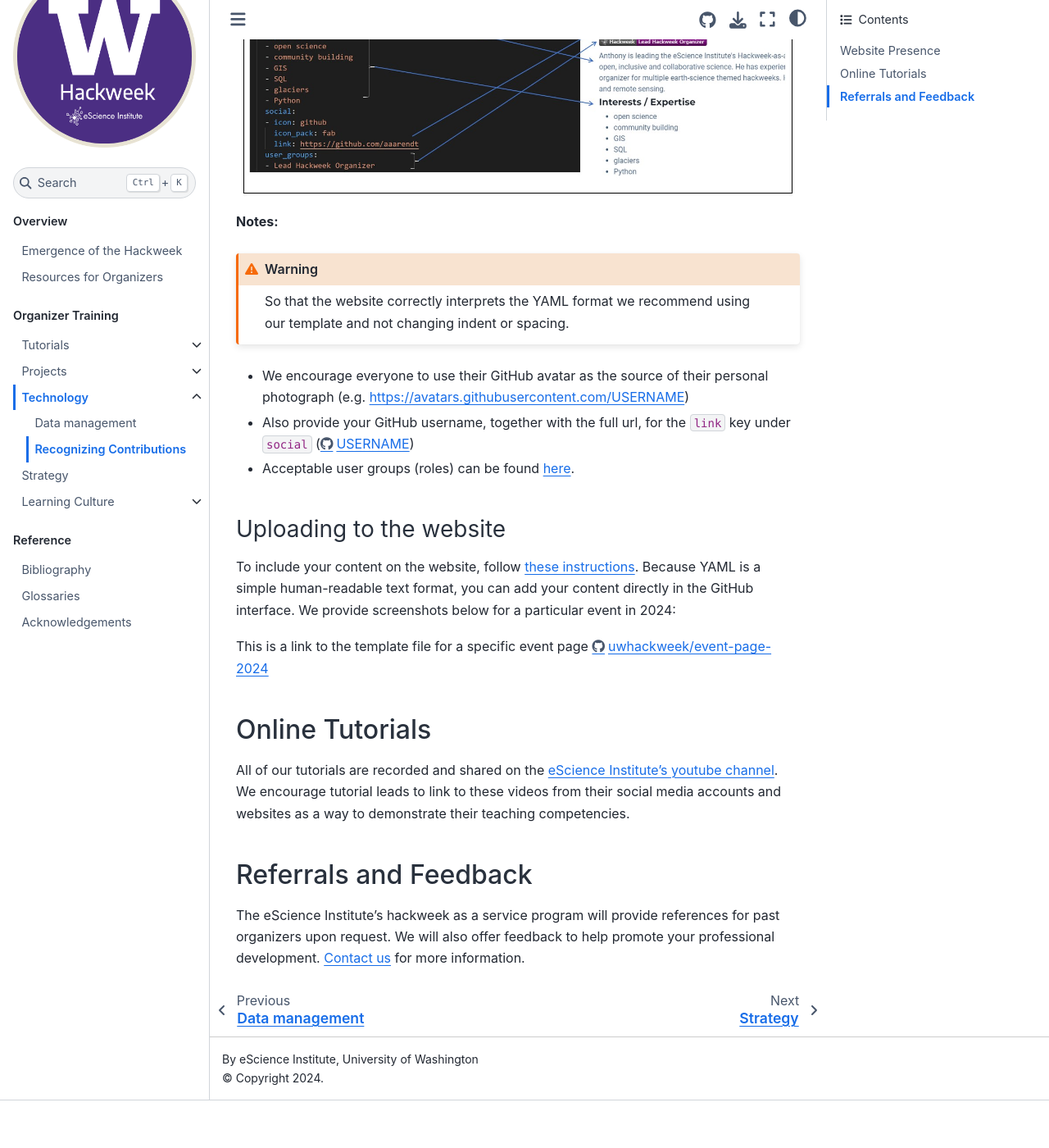
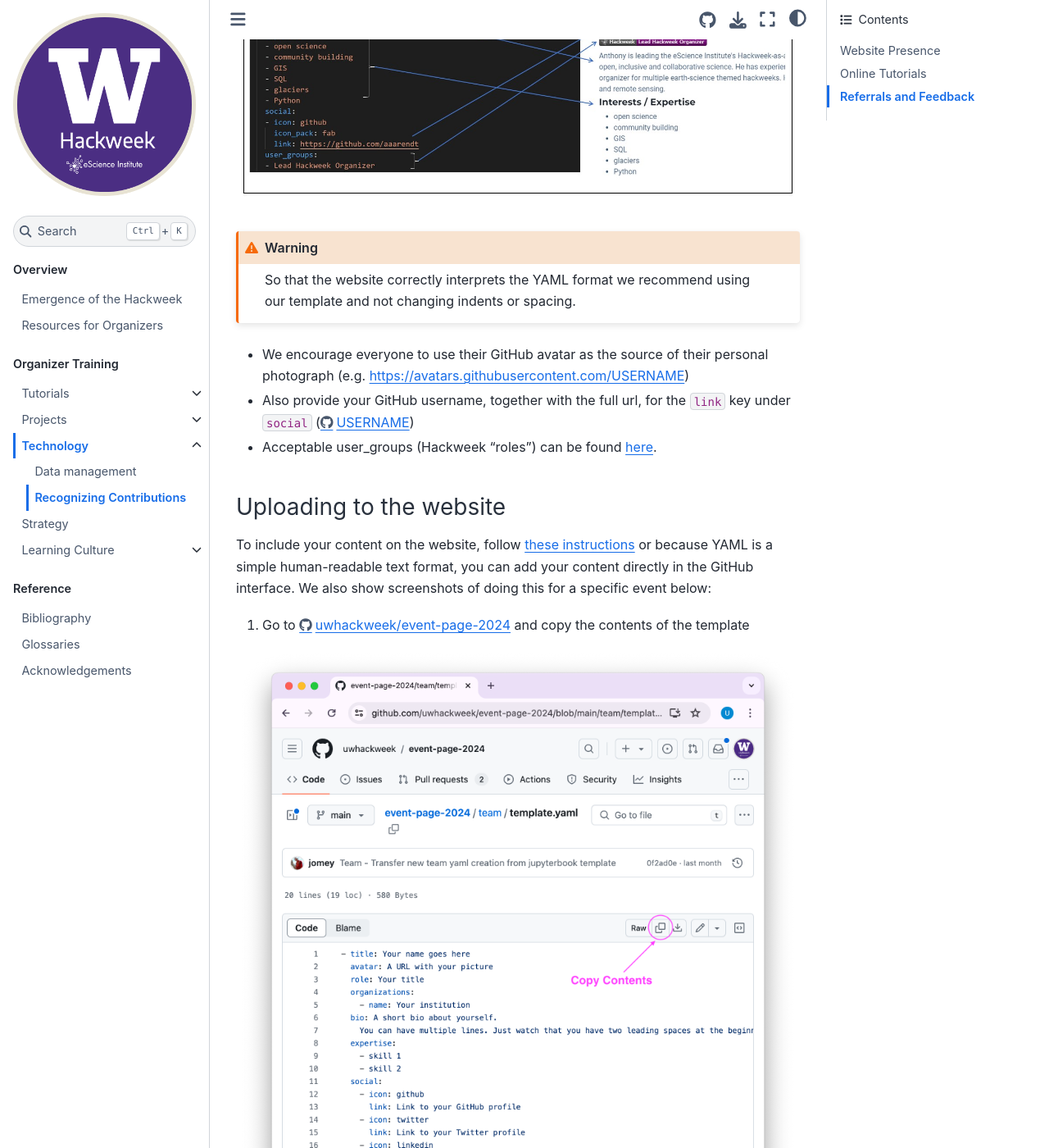
Before and after one commit to uwhackweek/hackweeks-as-a-service, a Jupyter Book: the page built from docs/training/technology/recognition.md, in a window 1280 px wide and 1400 px high, scrolled down 1147 px. Shown: the whole window at 82% size. Built offline with Jupyter Book 1.0.4 settings and Sphinx 7.4.7 and the Sphinx Book theme 1.1.4, drawn with Linux system fonts in a browser that asks for light colours; before the commit the page ends 2489 px from its top, so only the background shows below that; some of the changed text lies outside the part shown.

Commit message:
updated screenshots

````diff
--- a/docs/training/technology/recognition.md
+++ b/docs/training/technology/recognition.md
@@ -20,19 +20,33 @@
 :align: center
 ```
 
-**Notes:**
 ```{warning}
-So that the website correctly interprets the YAML format we recommend using our template and not changing indent or spacing.
+So that the website correctly interprets the YAML format we recommend using our template and not changing indents or spacing.
 ```
 - We encourage everyone to use their GitHub avatar as the source of their personal photograph (e.g. https://avatars.githubusercontent.com/USERNAME)
 - Also provide your GitHub username, together with the full url, for the `link` key under `social` (https://github.com/USERNAME)
-- Acceptable user groups (roles) can be found [here](https://escience.washington.edu/using-data-science/hackweeks/planning/hackweek-roles).
+- Acceptable user_groups (Hackweek "roles") can be found [here](https://escience.washington.edu/using-data-science/hackweeks/planning/hackweek-roles).
 
 ### Uploading to the website
 
-To include your content on the website, follow [these instructions](https://github.com/uwhackweek/jupyterbook-template/blob/main/team/README.md). Because YAML is a simple human-readable text format, you can add your content directly in the GitHub interface. We provide screenshots below for a particular event in 2024:
+To include your content on the website, follow [these instructions](https://github.com/uwhackweek/jupyterbook-template/blob/main/team/README.md) or because YAML is a simple human-readable text format, you can add your content directly in the GitHub interface. We also show screenshots of doing this for a specific event below:
 
-This is a link to the template file for a specific event page https://github.com/uwhackweek/event-page-2024/edit/main/team/template.yaml
+1. Go to https://github.com/uwhackweek/event-page-2024/blob/main/team/template.yaml and copy the contents of the template
+
+![team template](../../images/copy-team-template.png)
+
+1. Follow https://github.com/uwhackweek/event-page-2024/new/main/team to make a new file. Paste the template contents, rename to FIRST-LAST.yaml
+
+![team template](../../images/create-team-entry.png)
+
+1. Commit to a new branch and open a pull request
+
+![team template](../../images/commit-changes.png)
+
+1. Add the 'preview' label to your pull request to make sure your bio looks correct
+
+![add preview](../../images/create-pull-request.png)
+
 
 ## Online Tutorials
 
````
Also changed, not shown: docs/reference/glossary.md (+1 -1 lines), docs/images/commit-changes.png (added), docs/images/copy-team-template.png (added), docs/images/create-pull-request.png (added), docs/images/create-team-entry.png (added).
